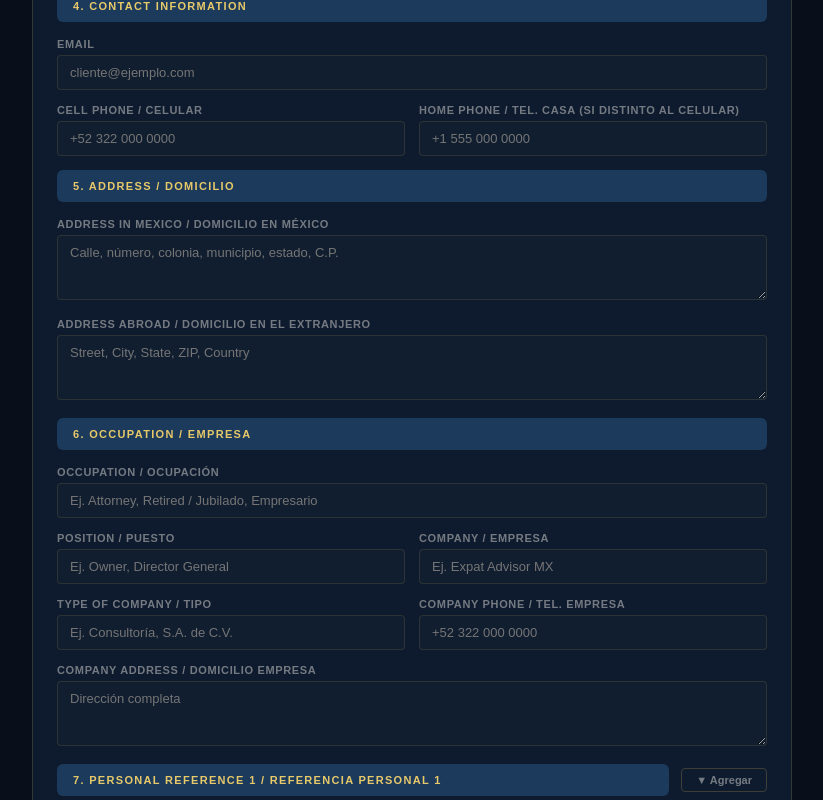
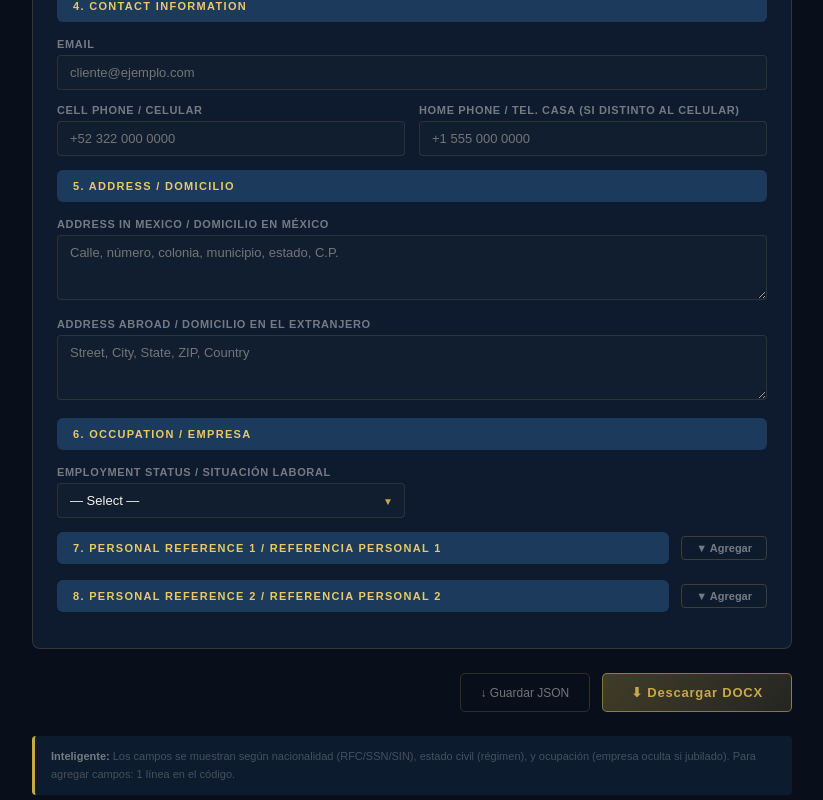
Before and after one commit to Pvrolomx/generalesgen, a Next.js app: page / in a window 1280 px wide. Shown: the part 916-1716 px from the top of the page, without its empty margins (228-1051 px from the left). Built offline with nearby package versions, Linux system fonts and the light colour scheme.

Commit message:
feat: occupation select (Employed/Retired/Unemployed) + conditional company block

```diff
--- a/app/api/generate/route.js
+++ b/app/api/generate/route.js
@@ -54,7 +54,8 @@ const FIELD_LABELS = {
   homePhone:         'Home Phone / Tel. Casa',
   addressMX:         'Address in Mexico / Domicilio en México',
   addressAbroad:     'Address Abroad / Domicilio Extranjero',
-  occupation:        'Occupation / Ocupación',
+  occupation:        'Employment Status / Situación Laboral',
+  occupationDetail:  'Occupation / Ocupación',
   positionInCompany: 'Position / Puesto',
   companyName:       'Company / Empresa',
   companyType:       'Type of Company / Tipo de Empresa',
@@ -94,7 +95,8 @@ const SECTIONS = [
   },
   {
     title: '6. OCCUPATION / EMPRESA',
-    keys: ['occupation', 'positionInCompany', 'companyName', 'companyType', 'companyPhone', 'companyAddress'],
+    keys: ['occupation', 'occupationDetail', 'positionInCompany', 'companyName', 'companyType', 'companyPhone', 'companyAddress'],
+    optional: false,
   },
   {
     title: '7. PERSONAL REFERENCE 1 / REFERENCIA PERSONAL 1',
--- a/app/page.js
+++ b/app/page.js
@@ -20,10 +20,11 @@ function flags(data) {
   const ms = data.maritalStatus || ''
   const isMarried  = ms.includes('Married') || ms.includes('Common Law')
 
-  const occ = (data.occupation || '').toLowerCase()
-  const isRetired  = occ.includes('retir') || occ.includes('jubil') || occ.includes('pensionado')
+  const occ = data.occupation || ''
+  const isRetired    = occ.includes('Retired') || occ.includes('Unemployed')
+  const isEmployed   = occ.includes('Employed')
 
-  return { isMexican, isUS, isCanadian, isForeign, isMarried, isRetired }
+  return { isMexican, isUS, isCanadian, isForeign, isMarried, isRetired, isEmployed }
 }
 
 
@@ -46,7 +47,8 @@ const DEMO_DATA = {
   email: 'pvrolomx@yahoo.com.mx',
   cellPhone: '322 111 0294',
   addressMX: 'Brasil 1434, 5 de Diciembre, Puerto Vallarta, Jalisco, 48350',
-  occupation: 'Attorney',
+  occupation: 'Employed / Empleado',
+  occupationDetail: 'Attorney / Abogado',
   positionInCompany: 'Auto Empleado / Self-Employed',
   companyName: 'Expat Advisor MX',
   companyType: 'Consultoría Inmobiliaria',
@@ -137,7 +139,7 @@ export default function GeneralesGen() {
   const set = (k, v) => { setData(p => ({ ...p, [k]: v })); setSaved(false) }
   const f = key => data[key] || ''
 
-  const { isMexican, isUS, isCanadian, isForeign, isMarried, isRetired } = flags(data)
+  const { isMexican, isUS, isCanadian, isForeign, isMarried, isRetired, isEmployed } = flags(data)
 
   // Total visible fields for progress — count non-section visible ones
   // Rough estimate updated dynamically
@@ -321,12 +323,18 @@ export default function GeneralesGen() {
             </Row1>
           )}
 
-          {/* ── 6. OCCUPATION — colapsa si retirado */}
+          {/* ── 6. OCCUPATION — select + conditional company block */}
           <SecHdr label="6. OCCUPATION / EMPRESA" />
-          <Row1>
-            <Field fkey="occupation" label="Occupation / Ocupación" placeholder="Ej. Attorney, Retired / Jubilado, Empresario" value={f('occupation')} onChange={set} />
-          </Row1>
-          {!isRetired && (
+          <Row2>
+            <Field fkey="occupation" label="Employment Status / Situación Laboral"
+              type="select"
+              options={['', 'Employed / Empleado', 'Retired / Jubilado', 'Unemployed / Desempleado']}
+              value={f('occupation')} onChange={set} />
+            {isEmployed && (
+              <Field fkey="occupationDetail" label="Occupation / Ocupación" placeholder="Ej. Attorney, Médico, Empresario" value={f('occupationDetail')} onChange={set} />
+            )}
+          </Row2>
+          {isEmployed && (
             <>
               <Row2>
                 <Field fkey="positionInCompany" label="Position / Puesto" placeholder="Ej. Owner, Director General" value={f('positionInCompany')} onChange={set} />
```
